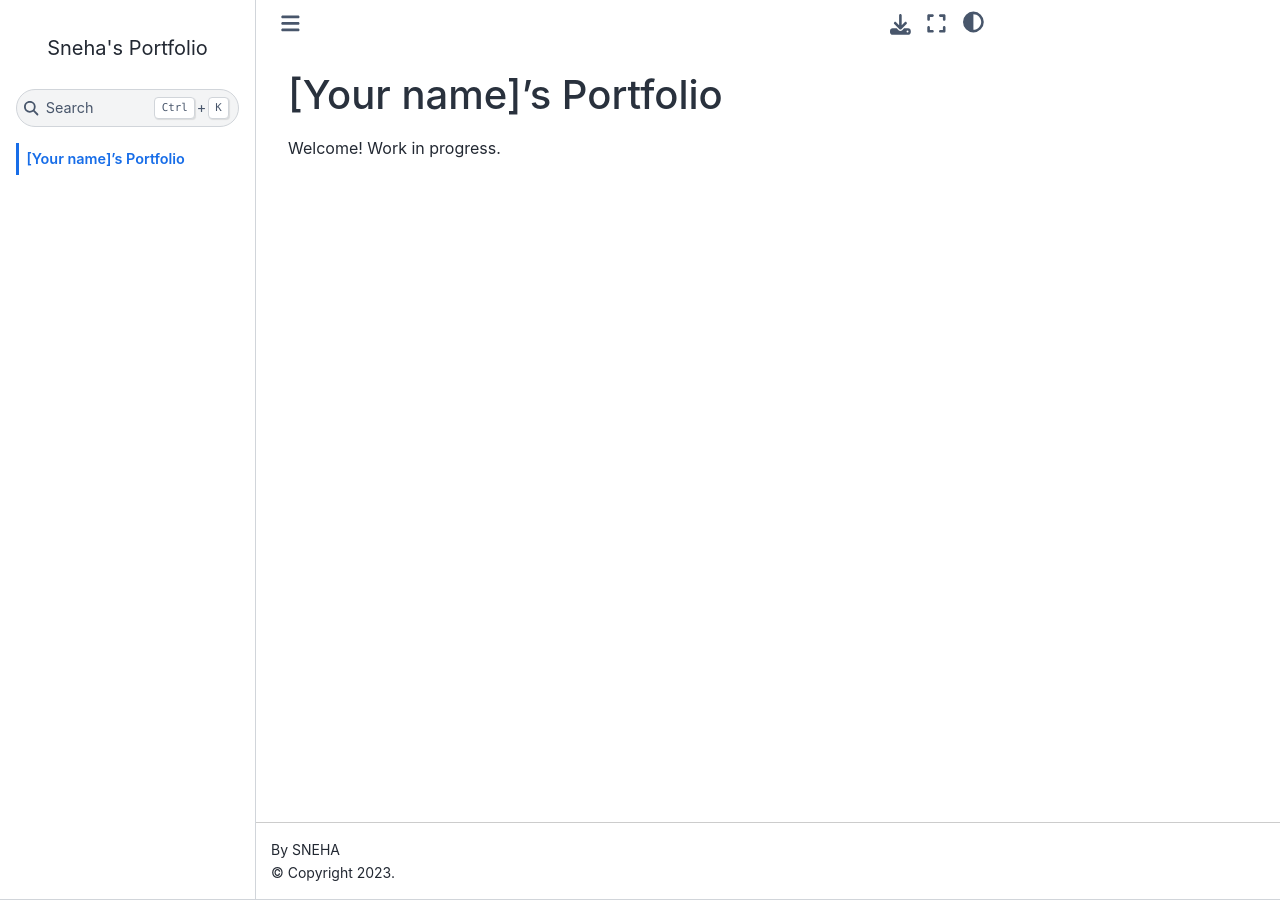
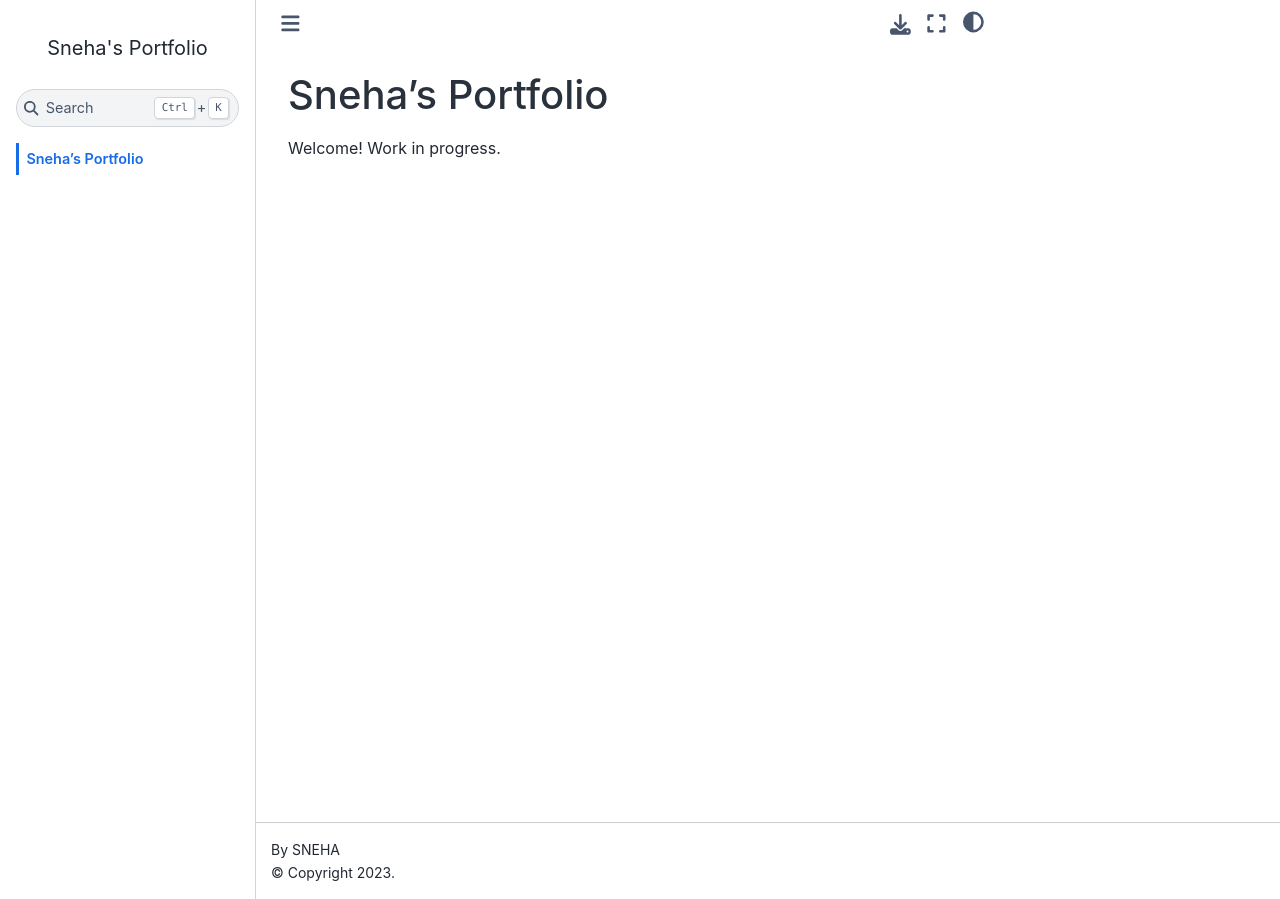
Before and after one commit to spalle1997/spalle1997.github.io, a Jupyter Book: the page built from index.md, in a window 1280 px wide. Built offline with Jupyter Book 1.0.4 settings and Sphinx 7.4.7 and the Sphinx Book theme 1.1.4, drawn with Linux system fonts in a browser that asks for light colours; pages that are not in the unit, such as notebooks, are missing from menus; comment, search, counter and statistics services are not loaded.

Commit message:
Updated my name

```diff
--- a/index.md
+++ b/index.md
@@ -1,3 +1,3 @@
-# [Your name]'s Portfolio
+# Sneha's Portfolio
 
 Welcome! Work in progress.
```
